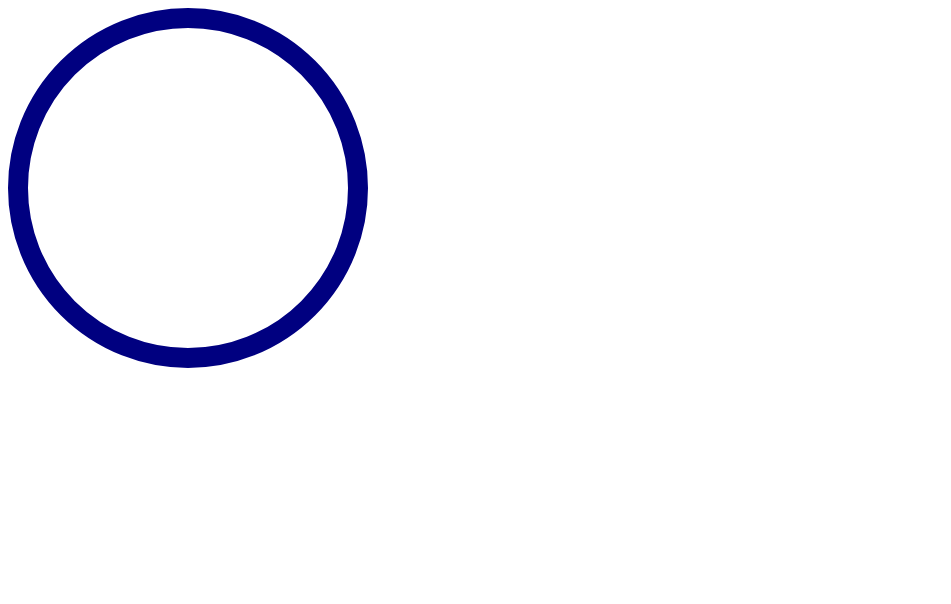
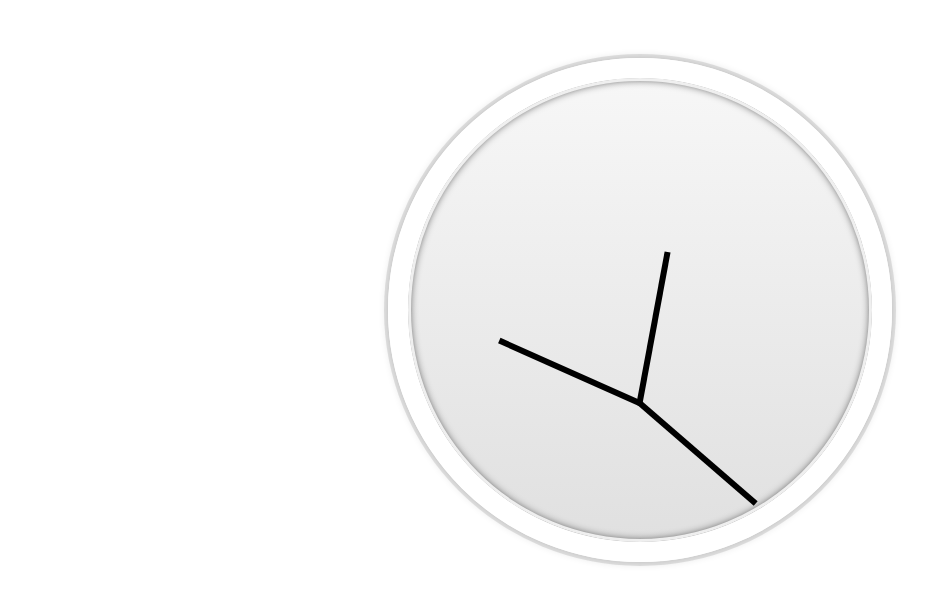
Before and after one commit to Sreelatha-Vallabhaneni/JS-30, a plain HTML site: page CSS-JS-clock/index.html in a window 1280 px wide. Shown: the whole page, without its empty margins (0-951 px from the left). Drawn offline with Linux system fonts and the light colour scheme.

Commit message:
created setTime function in .js file and added styling

```diff
--- a/CSS-JS-clock/index.html
+++ b/CSS-JS-clock/index.html
@@ -8,10 +8,12 @@
     <title>CSS + JS Clock</title>
 </head>
 <body>
-    <div class="clock"></div>
-    <div class="hours"></div>
-    <div class="mins"></div>
-    <div class="seconds"></div>
+    <div class="clock">
+        <div class="round-clock"></div>
+        <div class="hours hand"></div>
+        <div class="mins hand"></div>
+        <div class="seconds hand"></div>
+    </div>
     <script src="main.js"></script>
 </body>
 </html>
--- a/CSS-JS-clock/main.css
+++ b/CSS-JS-clock/main.css
@@ -1,10 +1,36 @@
 body{
-    text-align: center;
-
+    display: flex;
+    justify-content: center;
+    min-height: 100vh;
 }
 .clock {
-    width: 20rem;
-    height:20rem;
-    border: 20px solid navy;
-    border-radius: 50%;
+      width: 25rem;
+      height: 25rem;
+      border: 20px solid white;
+      border-radius: 50%;
+      margin: 50px auto;
+    background-image: linear-gradient(#f7f7f7,#e0e0e0);
+      padding: 2rem;
+      box-shadow:
+        0 0 0 4px rgba(0,0,0,0.1),
+        inset 0 0 0 3px #EFEFEF,
+        inset 0 0 10px black,
+        0 0 10px rgba(0,0,0,0.2);
+    }
+.round-clock {
+    width: 100%;
+    height: 100%;
+    transform: translateY(-3px); /* account for the height of the clock hands */
 }
+.hand {
+      width: 12%;
+      height: 6px;
+      background: black;
+      position: absolute;
+      top: 50%;
+      left: 38%;
+      transform-origin: 100%;
+      transform: rotate(90deg);
+      transition: all 0.05s;
+      transition-timing-function: cubic-bezier(0.1, 2.7, 0.58, 1);
+    }
--- a/CSS-JS-clock/main.js
+++ b/CSS-JS-clock/main.js
@@ -6,5 +6,14 @@ const seconds = document.querySelector(".seconds");
 const setTime = () => {
     const date = new Date();
     const setSeconds = date.getSeconds();
-    const secondsDegrees = ((setSeconds / 60) )
+    const secondsDegrees = ((setSeconds / 60) * 360) + 90;
+    seconds.style.transform = `rotate(${secondsDegrees}deg)`;
+    const setMins = date.getMinutes();
+    const minsDegrees = ((setMins / 60) * 360) + ((setSeconds / 60) * 6) + 90;
+    mins.style.transform = `rotate(${minsDegrees}deg)`;
+    const setHour = date.getHours();
+    const hourDegrees = ((setHour / 12) * 360) + ((setMins / 60) * 30) + 90;
+    hours.style.transform = `rotate(${hourDegrees}deg)`;
 }
+setInterval(setTime, 1000);
+setTime();
```
